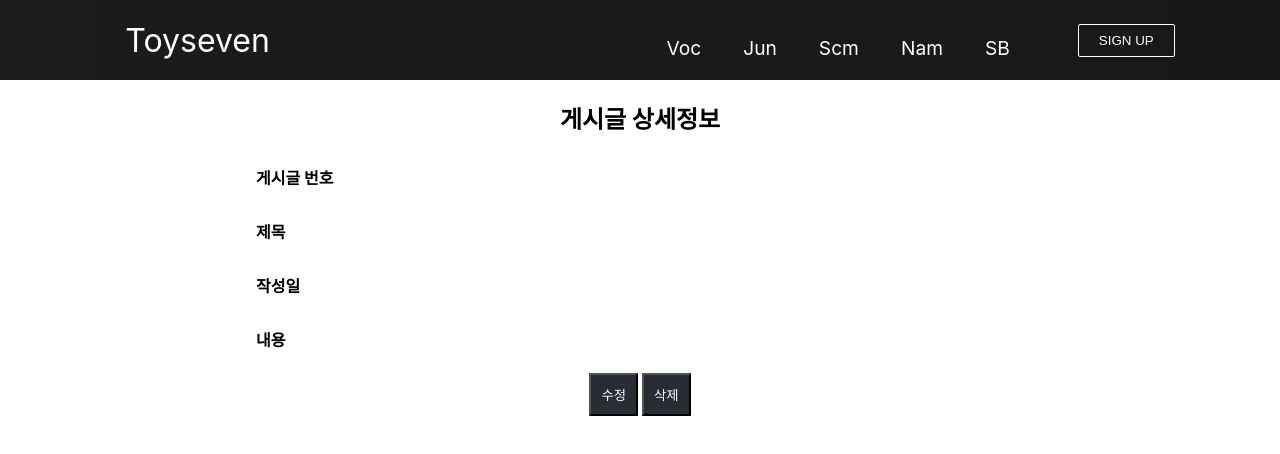
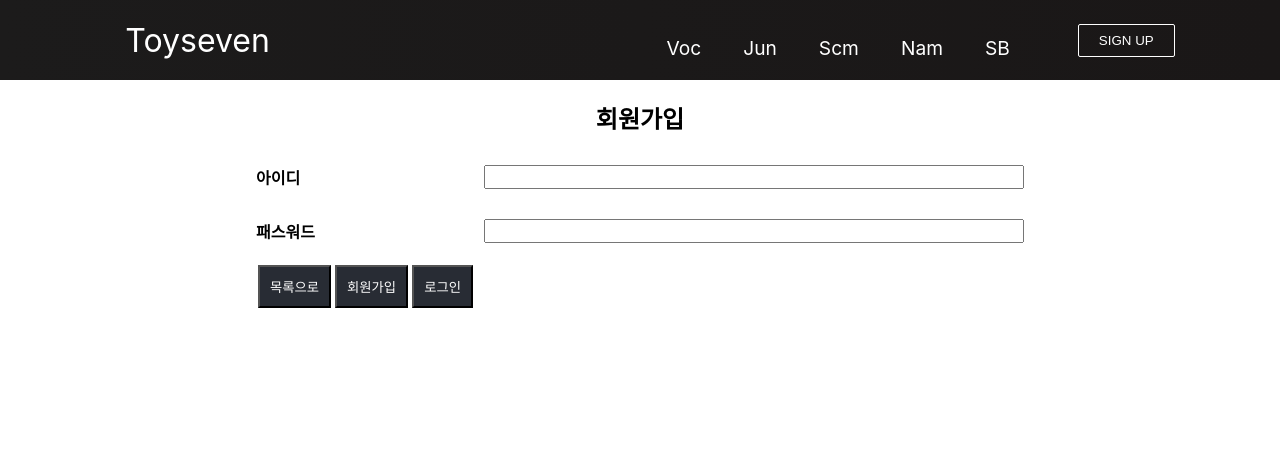
Before and after one commit to JunseongHeo/2401_msa_react_study, a React (Create React App) app in the folder board/board/: page /jun/logIn in a window 1280 px wide. Shown: the top 454 px of the page. Built offline with nearby package versions, Linux system fonts and the light colour scheme; no server answers.

Commit message:
view 로그인 화면, 회원가입 화면 추가

```diff
--- a/board/board/src/App.js
+++ b/board/board/src/App.js
@@ -11,6 +11,8 @@ import Jun from "./pages/jun/Jun";
 import JunView from './pages/jun/JunView'
 import JunCreate from "./pages/jun/JunCreate";
 import JunUpdate from "./pages/jun/JunUpdate";
+import JunLogIn from "./pages/jun/JunLogIn";
+import JunCreateMember from "./pages/jun/JunCreateMember";
 import Scm from './pages/scm/Scm'
 import ScmView from './pages/scm/ScmView'
 import ScmCreate from "./pages/scm/ScmCreate";
@@ -40,6 +42,8 @@ function App() {
             <Route path='/jun/:junId' element={<JunView />}/>
             <Route path='/jun/create' element={<JunCreate />}/>
             <Route path='/jun/update/:junId' element={<JunUpdate />}/>
+            <Route path='/jun/logIn' element={<JunLogIn />}/>
+            <Route path='/jun/createMember' element={<JunCreateMember />}/>
             <Route path='/scm' element={<Scm />}/>
             <Route path='/scm/:scmId' element={<ScmView />}/>
             <Route path='/scm/create' element={<ScmCreate />}/>
--- a/board/board/src/components/jun/JunHeader.js
+++ b/board/board/src/components/jun/JunHeader.js
@@ -14,9 +14,9 @@ const VocHeader = props => {
                         게시글 작성
                     </button>
                 </Link>
-                <Link to={`/jun/create`}>
+                <Link to={`/jun/logIn`}>
                     <button align="right" className="jun-view-go-list-btn">
-                        회원가입
+                        로그인
                     </button>
                 </Link>
             </div>
--- /dev/null
+++ b/board/board/src/pages/jun/JunCreateMember.js
@@ -0,0 +1,54 @@
+import React, { useEffect, useState } from 'react';
+import axios from 'axios';
+
+import './JunView.css';
+
+const HandleCreateSubmit = async({body}) => {
+    const headers = {
+        'Content-Type': 'application/json'
+    }
+
+    const response = await axios.post('/memberjun/create', body, {headers: headers}).then((response) => {
+        console.log('status : '+response.status);
+        if(response.status === 200) {
+            alert("저장되었습니다");
+            window.location.href = "/jun";
+        }
+    }).catch((error) => {
+        console.log('error : '+error);
+    });
+}
+
+function JunCreateMember() {
+    const [loginId, setLoginId] = useState('');
+    const [userPw, setUserPw] = useState('');
+    const [userName, setUserName] = useState('');
+
+    const body = {
+        login_id : loginId,
+        user_pw : userPw,
+        user_name : userName
+    }
+
+    return (<>
+        <h2 align="center">회원가입</h2>
+        <div className="jun-view-wrapper">
+            <div className="jun-view-row">
+                <label>아이디</label>
+                <input onChange={(event) => setLoginId(event.target.value)}></input>
+            </div>
+            <div className="jun-view-row">
+                <label>패스워드</label>
+                <input onChange={(event) => setUserPw(event.target.value)}></input>
+            </div>
+            <div className="jun-view-row">
+                <label>이름</label>
+                <input onChange={(event) => setUserName(event.target.value)}></input>
+            </div>
+            <button className="jun-view-go-list-btn" onClick={() => HandleCreateSubmit({body})}>등록</button>
+        </div>
+    </>);
+
+}
+
+export default JunCreateMember;
--- /dev/null
+++ b/board/board/src/pages/jun/JunLogIn.js
@@ -0,0 +1,61 @@
+import React, { useEffect, useState } from 'react';
+import axios from 'axios';
+
+import './JunView.css';
+import {Link} from "react-router-dom";
+
+const HandleCreateSubmit = async({body}) => {
+    const headers = {
+        'Content-Type': 'application/json'
+    }
+
+    const response = await axios.post('/memberjun/create', body, {headers: headers}).then((response) => {
+        console.log('status : '+response.status);
+        if(response.status === 200) {
+            alert("저장되었습니다");
+            window.location.href = "/jun";
+        }
+    }).catch((error) => {
+        console.log('error : '+error);
+    });
+}
+
+function JunLogIn() {
+    const [id, setId] = useState('');
+    const [pw, setPw] = useState('');
+
+    const body = {
+        login_id : id,
+        user_pw : pw,
+    }
+
+    return (<>
+        <h2 align="center">회원가입</h2>
+        <div className="jun-view-wrapper">
+            <div className="jun-view-row">
+                <label>아이디</label>
+                <input onChange={(event) => setId(event.target.value)}></input>
+            </div>
+            <div className="jun-view-row">
+                <label>패스워드</label>
+                <input onChange={(event) => setPw(event.target.value)}></input>
+            </div>
+
+            <Link to={`/jun`}>
+                <button align="right" className="jun-view-go-list-btn">
+                    목록으로
+                </button>
+            </Link>
+            <Link to={`/jun/createMember`}>
+                <button align="right" className="jun-view-go-list-btn">
+                    회원가입
+                </button>
+            </Link>
+            <button className="jun-view-go-list-btn">로그인</button>
+
+        </div>
+    </>);
+
+}
+
+export default JunLogIn;
```
